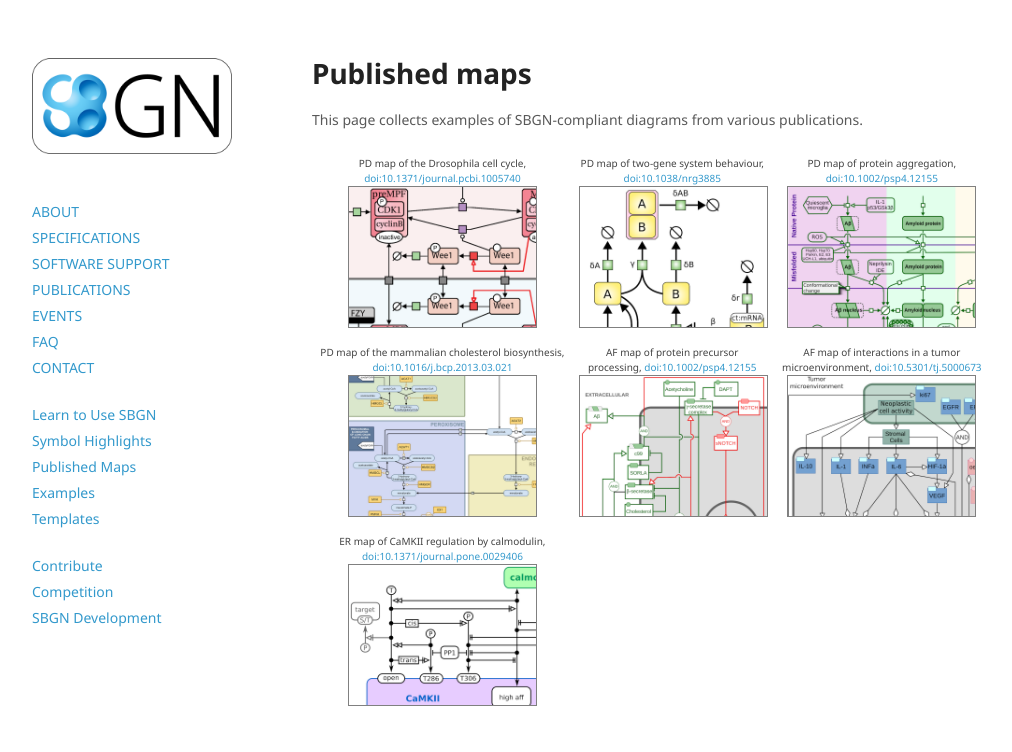
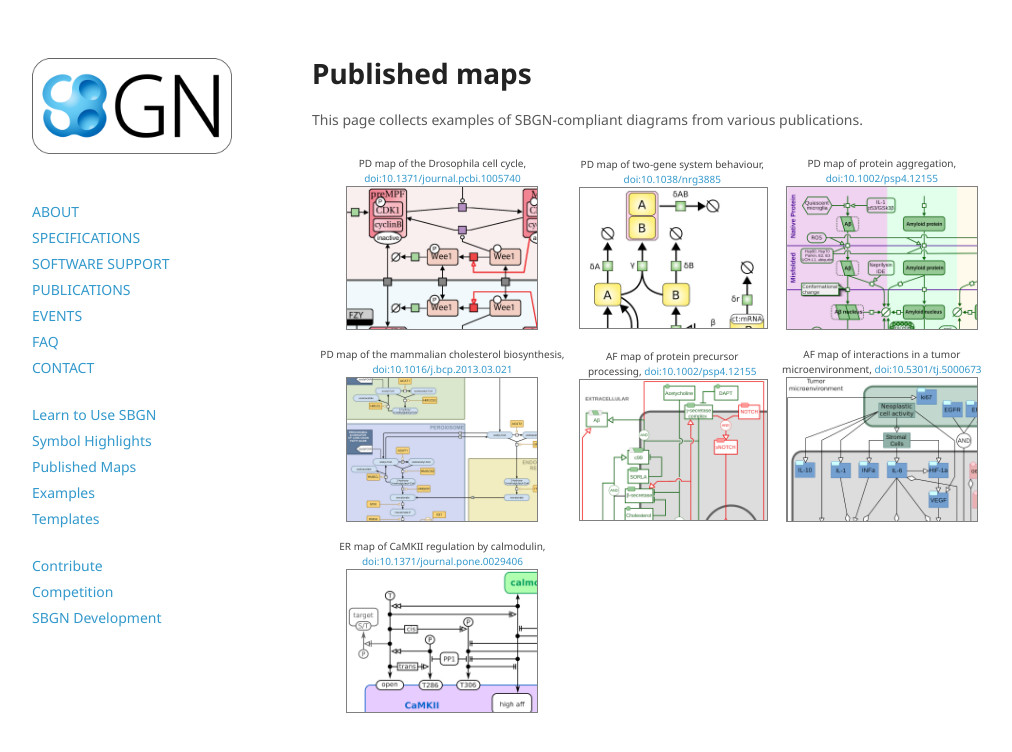
Before and after one commit to sbgn/sbgn, a Jekyll site: the page built from docs/published_maps.md, in a window 1280 px wide. Shown: the top 752 px of the page, without its empty margins (128-1140 px from the left). Built offline with Jekyll 4.4.1, drawn with Linux system fonts in a browser that asks for light colours; nearby versions of some CDN libraries.

Commit message:
Update custom.css

```diff
--- a/css/custom.css
+++ b/css/custom.css
@@ -42,7 +42,7 @@
 }
 
 img.gallery_thumbnail {
-  height: 140px;
+  width: 190px;
   border: 1px solid gray;
   border-radius: 0px;
 }
```
